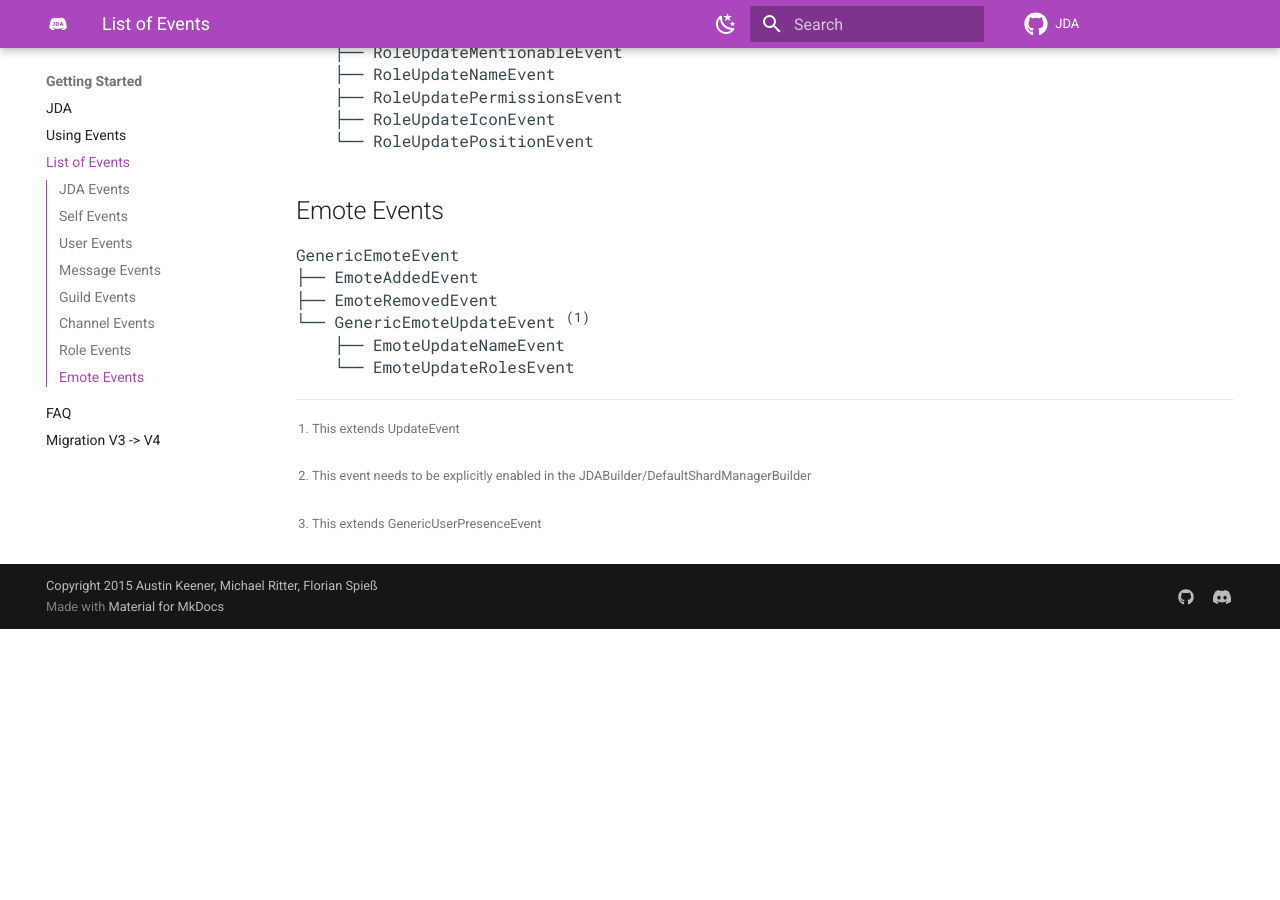
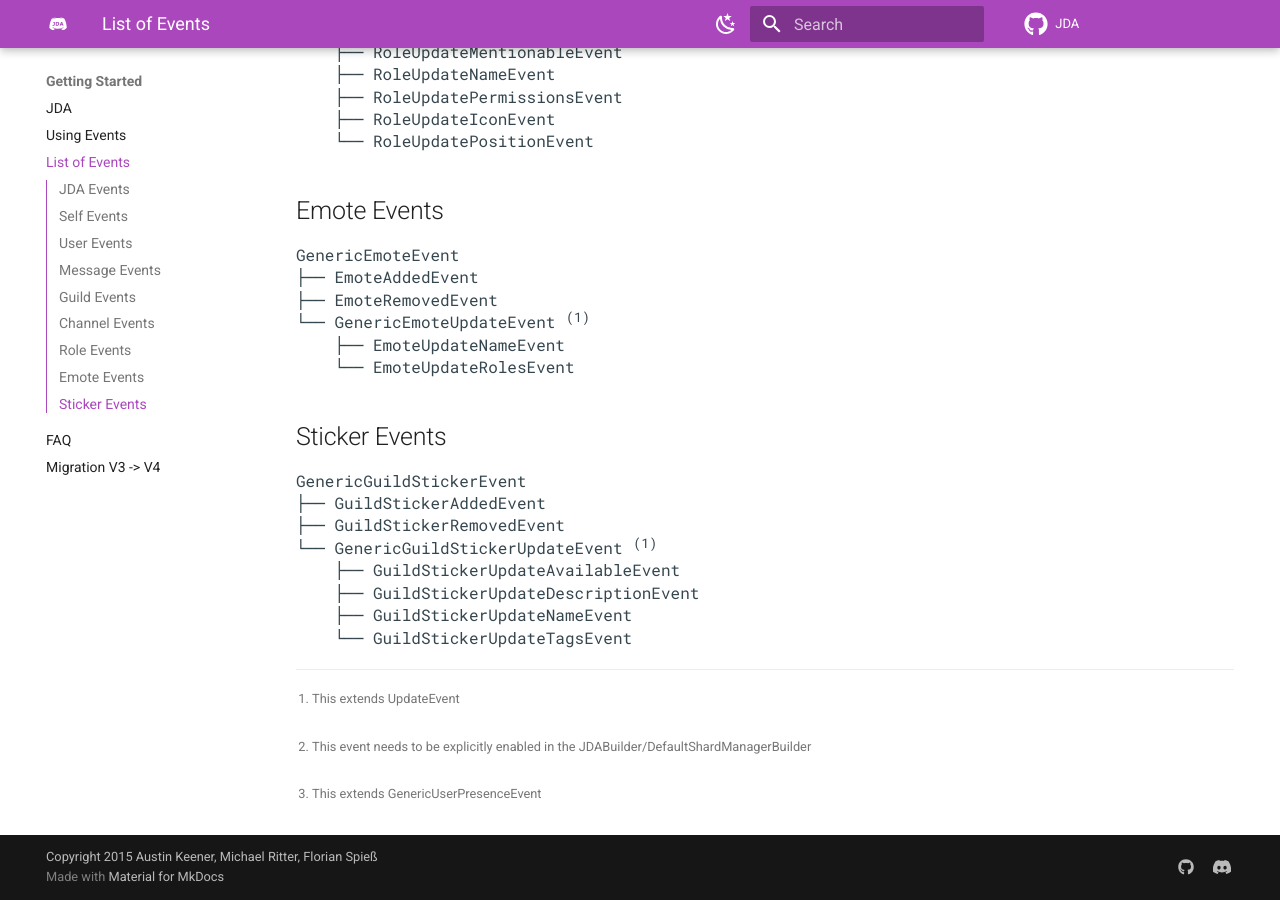
Before and after one commit to discord-jda/JDA-Website, an MkDocs documentation site: the page built from docs/introduction/events-list.md, in a window 1280 px wide and 900 px high, scrolled down 4114 px. Built offline with MkDocs 1.6.1 and Material for MkDocs 9.7.7, drawn with Linux system fonts in a browser that asks for light colours; comment, search, counter and statistics services are not loaded; before the commit the page ends 4743 px from its top, so only the background shows below that.

Commit message:
Add sticker events (#24)

```diff
--- a/docs/introduction/events-list.md
+++ b/docs/introduction/events-list.md
@@ -200,6 +200,19 @@ GenericEmoteEvent
     └── EmoteUpdateRolesEvent
 </pre>
 
+## Sticker Events
+
+<pre>
+GenericGuildStickerEvent
+├── GuildStickerAddedEvent
+├── GuildStickerRemovedEvent
+└── GenericGuildStickerUpdateEvent <sup>(1)</sup>
+    ├── GuildStickerUpdateAvailableEvent
+    ├── GuildStickerUpdateDescriptionEvent
+    ├── GuildStickerUpdateNameEvent
+    └── GuildStickerUpdateTagsEvent
+</pre>
+
 [^1]: This extends UpdateEvent<br>
 [^2]: This event needs to be explicitly enabled in the JDABuilder/DefaultShardManagerBuilder<br>
 [^3]: This extends GenericUserPresenceEvent
```
